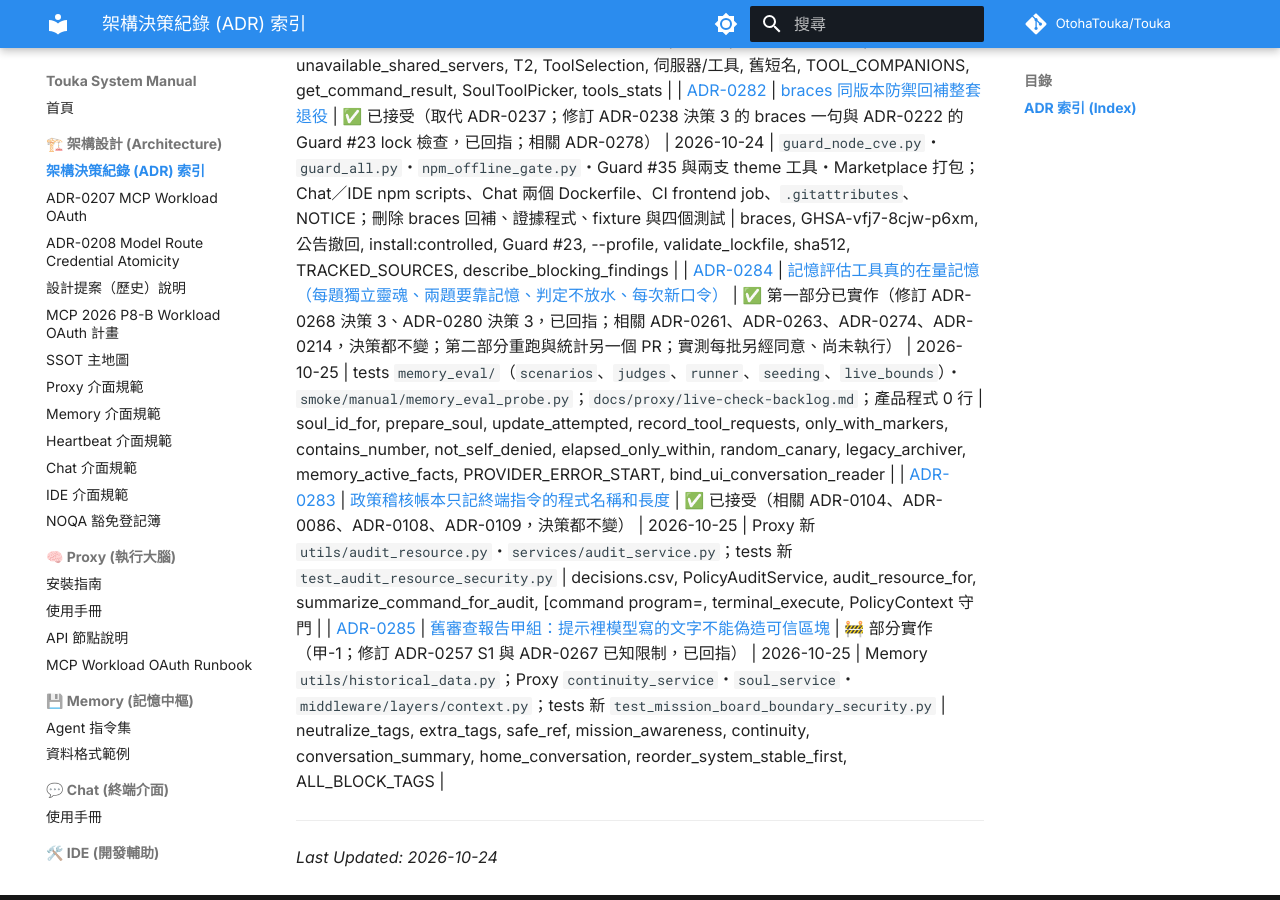
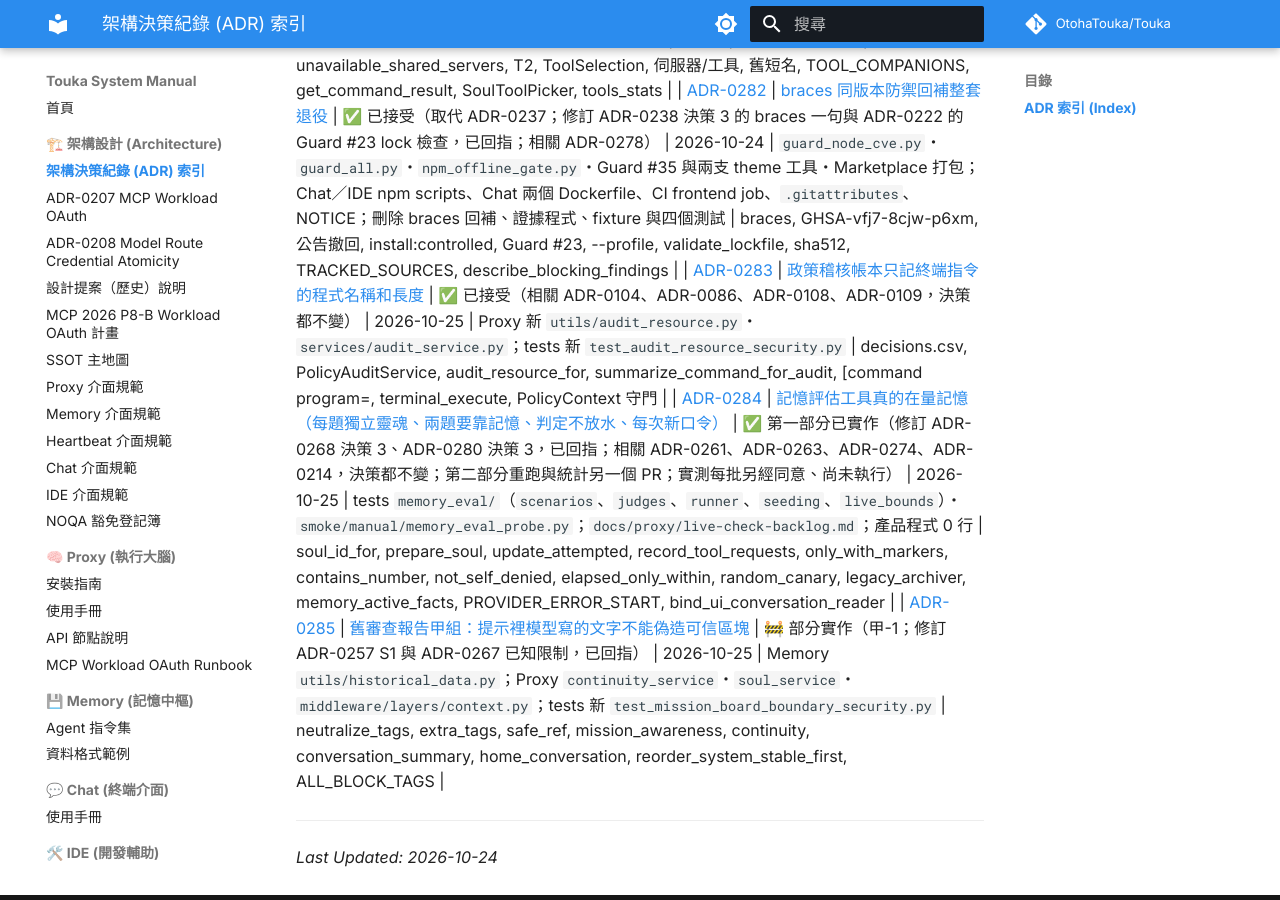
Before and after one commit to OtohaTouka/Touka, an MkDocs documentation site: the page built from docs/architecture/adr/README.md, in a window 1280 px wide and 900 px high, scrolled down 48320 px. Built offline with MkDocs 1.6.1 and Material for MkDocs 9.7.7, drawn with Linux system fonts in a browser that asks for light colours; comment, search, counter and statistics services are not loaded.

Commit message:
docs(adr): list ADR-0283 before ADR-0284 in the index
Co-Authored-By: Claude Opus 5.5 <noreply@anthropic.com>

```diff
--- a/docs/architecture/adr/README.md
+++ b/docs/architecture/adr/README.md
@@ -298,8 +298,8 @@
 | [ADR-0280](0280-memory-eval-fixed-stub-and-continuity-suite.md) | [記憶評估工具可以重現、不誤判「昨天」，也評估得到時間軸](0280-memory-eval-fixed-stub-and-continuity-suite.md) | ✅ 已實作（相關 ADR-0261、ADR-0268、ADR-0267、ADR-0214，決策都不變；修好後的實測每批另經同意、尚未執行） | 2026-10-24 | tests `smoke/manual/memory_eval_probe.py`・`memory_eval/`（`seeding`、`runner`、`judges`、`scenarios`）；`docs/proxy/live-check-backlog.md`；產品 0 行 | STUB_EMBEDDING_MODEL, apply_runtime_env, query_score_floor, duplicate_similarity_threshold, embedding_stub, not_yesterday 逐子句, 轉述, 反問, continuity 套件, activity_record, start_recording, purge_agent_events, insert_event, drain_activity_writes |
 | [ADR-0281](0281-tool-list-follow-ups.md) | [ADR-0269 的後續：工具使用分三種、個人授權的 MCP、工具名稱比對（T1～T3）](0281-tool-list-follow-ups.md) | ✅ 已實作（T3、T1、T2；T1、T2 修訂 ADR-0269 行為改變第 4 點 (a)(b)(c)，已回指；相關 ADR-0155、ADR-0206、ADR-0273、禁令 59，決策都不變） | 2026-10-24 | Proxy 新 `utils/tool_usage.py`、`utils/mcp_request_identity.py`、`utils/soul_tool_selection.py`・`tool_executor`・`guard_service`・`react_core`・ToolLayer・`protocols/manager`・OAuth runtime／store・群聊分發器・`prompt_blocks`・情境快照・`routers/observability`；Chat 新 `lib/soul_tools.ts`、`hooks/useSoulToolCatalog.ts`、`studio/SoulToolPicker.tsx`・SoulStudio・翻譯；tests 新 `test_tool_usage_tracking.py`、`test_user_scoped_mcp_security.py`、`test_soul_tool_selection_security.py` 與 vitest | T3, ToolUsage, 試過, 執行過, 存成功, 記憶幻覺警告, e_index, T1, oauth_user, user_scoped_mcp_allowed, group_member_run, has_usable_grant, 只讀授權查詢, USER_SCOPED_CONNECT_TIMEOUT_S, user_scoped_mcp_unavailable, mcp_unavailable, unavailable_shared_servers, T2, ToolSelection, 伺服器/工具, 舊短名, TOOL_COMPANIONS, get_command_result, SoulToolPicker, tools_stats |
 | [ADR-0282](0282-braces-backport-retirement.md) | [braces 同版本防禦回補整套退役](0282-braces-backport-retirement.md) | ✅ 已接受（取代 ADR-0237；修訂 ADR-0238 決策 3 的 braces 一句與 ADR-0222 的 Guard #23 lock 檢查，已回指；相關 ADR-0278） | 2026-10-24 | `guard_node_cve.py`・`guard_all.py`・`npm_offline_gate.py`・Guard #35 與兩支 theme 工具・Marketplace 打包；Chat／IDE npm scripts、Chat 兩個 Dockerfile、CI frontend job、`.gitattributes`、NOTICE；刪除 braces 回補、證據程式、fixture 與四個測試 | braces, GHSA-vfj7-8cjw-p6xm, 公告撤回, install:controlled, Guard #23, --profile, validate_lockfile, sha512, TRACKED_SOURCES, describe_blocking_findings |
+| [ADR-0283](0283-policy-ledger-command-summary.md) | [政策稽核帳本只記終端指令的程式名稱和長度](0283-policy-ledger-command-summary.md) | ✅ 已接受（相關 ADR-0104、ADR-0086、ADR-0108、ADR-0109，決策都不變） | 2026-10-25 | Proxy 新 `utils/audit_resource.py`・`services/audit_service.py`；tests 新 `test_audit_resource_security.py` | decisions.csv, PolicyAuditService, audit_resource_for, summarize_command_for_audit, [command program=, terminal_execute, PolicyContext 守門 |
 | [ADR-0284](0284-memory-eval-measures-memory.md) | [記憶評估工具真的在量記憶（每題獨立靈魂、兩題要靠記憶、判定不放水、每次新口令）](0284-memory-eval-measures-memory.md) | ✅ 第一部分已實作（修訂 ADR-0268 決策 3、ADR-0280 決策 3，已回指；相關 ADR-0261、ADR-0263、ADR-0274、ADR-0214，決策都不變；第二部分重跑與統計另一個 PR；實測每批另經同意、尚未執行） | 2026-10-25 | tests `memory_eval/`（`scenarios`、`judges`、`runner`、`seeding`、`live_bounds`）・`smoke/manual/memory_eval_probe.py`；`docs/proxy/live-check-backlog.md`；產品程式 0 行 | soul_id_for, prepare_soul, update_attempted, record_tool_requests, only_with_markers, contains_number, not_self_denied, elapsed_only_within, random_canary, legacy_archiver, memory_active_facts, PROVIDER_ERROR_START, bind_ui_conversation_reader |
-| [ADR-0283](0283-policy-ledger-command-summary.md) | [政策稽核帳本只記終端指令的程式名稱和長度](0283-policy-ledger-command-summary.md) | ✅ 已接受（相關 ADR-0104、ADR-0086、ADR-0108、ADR-0109，決策都不變） | 2026-10-25 | Proxy 新 `utils/audit_resource.py`・`services/audit_service.py`；tests 新 `test_audit_resource_security.py` | decisions.csv, PolicyAuditService, audit_resource_for, summarize_command_for_audit, [command program=, terminal_execute, PolicyContext 守門 |
 | [ADR-0285](0285-prompt-boundaries-for-model-written-text.md) | [舊審查報告甲組：提示裡模型寫的文字不能偽造可信區塊](0285-prompt-boundaries-for-model-written-text.md) | 🚧 部分實作（甲-1；修訂 ADR-0257 S1 與 ADR-0267 已知限制，已回指） | 2026-10-25 | Memory `utils/historical_data.py`；Proxy `continuity_service`・`soul_service`・`middleware/layers/context.py`；tests 新 `test_mission_board_boundary_security.py` | neutralize_tags, extra_tags, safe_ref, mission_awareness, continuity, conversation_summary, home_conversation, reorder_system_stable_first, ALL_BLOCK_TAGS |
 
 ---
```
